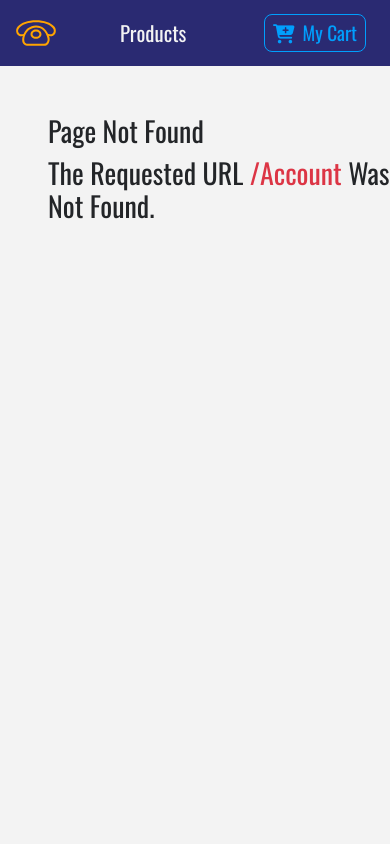
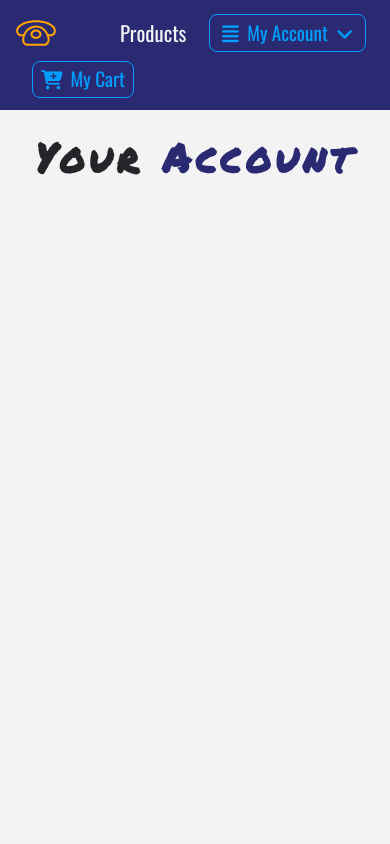
Before and after one commit to xzhao229/Taomazon_test, a React (Create React App) app in the folder reactpro/: page /Account in a window 390 px wide. Shown: the top 844 px of the page. Built offline with nearby package versions, Linux system fonts and the light colour scheme.

Commit message:
login modal added

```diff
--- a/reactpro/src/App.js
+++ b/reactpro/src/App.js
@@ -9,6 +9,10 @@ import Cart from './component/Cart';  //not /Cart/Cart due to package.json
 import Default from './component/Default';
 import Modal from './component/Modal';
 import Footer from './component/Footer';
+import Account from './component/Account';
+import LogIn from './component/LogIn';
+
+
 
 
 class App extends Component{
@@ -21,6 +25,7 @@ class App extends Component{
         <Switch>
           <Route exact path = "/" component = {ProductList} />
           <Route path = "/Details" component = {Details} />
+          <Route path = "/Account" component = {Account} />
           <Route path = "/Cart" component = {Cart} />
           <Route component = {Default} />
         </Switch>
@@ -28,6 +33,7 @@ class App extends Component{
         <Footer />
 
         <Modal />
+        <LogIn />
 
       </React.Fragment>
     );
--- /dev/null
+++ b/reactpro/src/component/Account.js
@@ -0,0 +1,29 @@
+import React, {Component} from 'react';
+import Title from './Title';
+import { ProductConsumer } from '../context';
+import LogIn from './LogIn';
+
+
+export default class Account extends Component{
+	render(){
+		return(
+			<section className="height-full">
+
+				<ProductConsumer>
+
+
+					{value => (
+
+
+						/*use React.Fragment since we can only return one thing*/
+						<React.Fragment>
+							<Title name="your" title="account" />
+						</React.Fragment>
+
+					)}
+				</ProductConsumer>
+			</section>
+
+		)
+	}
+}
--- /dev/null
+++ b/reactpro/src/component/LogIn.js
@@ -0,0 +1,72 @@
+import React, { Component } from 'react'
+import styled from 'styled-components';
+import { ProductConsumer } from '../context';
+import { ButtonContainer } from './Button';
+import { Link } from 'react-router-dom';
+
+export default class LogIn extends Component {
+  render() {
+    return (
+        <ProductConsumer>
+            {(value) => {
+                const { openLogIn, logInOpen, closeLogIn } = value;
+
+                if (!logInOpen) {
+                    return null;
+                } else {
+                    return <ModalContainer>
+                        <div className="container">
+                            <div className="row">
+                                <div id="modal"
+                                    className="col-8 mx-auto col-md-6 col-lg-4 text-center text-capitalize p-5">
+                                    <h4>Please log in</h4>
+                                    <br />
+                                    <div>
+                                        <span>Username: &nbsp;&nbsp;</span>
+                                        <input
+                                          type="text"
+                                        />
+                                    </div>
+                                    <br />
+                                    <div>
+                                        <span>Password: &nbsp;&nbsp;</span>
+                                        <input
+                                          type="password"
+                                        />
+                                    </div>
+                                    <br />
+                                    <Link
+                                        to="/Account"
+                                        onClick={() => {closeLogIn();}}
+                                    >
+                                        <ButtonContainer>
+                                            Log In
+                                        </ButtonContainer>
+                                    </Link>
+
+
+                                </div>
+                            </div>
+                        </div>
+                    </ModalContainer>
+                }
+            }}
+        </ProductConsumer>
+    );
+  }
+}
+
+const ModalContainer = styled.div`
+    position:fixed;
+    top:0;
+    left:0;
+    right:0;
+    bottom:0;
+    background: rgba(0,0,0,0.3);
+    display: flex;
+    align-items: center;
+    justify-content: center;
+    #modal {
+        background: var(--mainWhite);
+    }
+`;
--- a/reactpro/src/component/Navbar.js
+++ b/reactpro/src/component/Navbar.js
@@ -5,9 +5,14 @@ import logo from '../logo.svg';
 import styled from 'styled-components';
 import {ButtonContainer} from './Button';
 // import App from '../App.css';
+import { Button, Dropdown, DropdownMenu, DropdownItem, Progress } from 'reactstrap';
+import { ProductConsumer } from '../context';
+
+
 
 
 export default class Navbar extends Component{
+
 	render(){
 		return(
 
@@ -31,8 +36,31 @@ export default class Navbar extends Component{
 					</li>
 				</ul>
 
+				{/*Search bar*/}
+
+
+				{/*My Account*/}
+				<ProductConsumer>
+					{value => (
+						<Link to="/Account"
+						className='ml-auto'
+						onClick={() => {
+							/*if logged in, directed to account page, if not, ask user to log in*/
+								value.openLogIn();
+							}}
+						>
+							<ButtonContainer>
+								<i className="fa fa-align-justify mx-1"></i> My Account <i className="fa fa-angle-down mx-1"></i>
+
+							</ButtonContainer>
+						</Link>
+					)}
+
+				</ProductConsumer>
+
+
 				{/*Cart*/}
-				<Link to="/Cart" className='ml-auto'>
+				<Link to="/Cart" className='ml-3'>
 					<ButtonContainer>
 						<span className="mr-2">
 							<i className="fas fa-cart-plus" />
--- a/reactpro/src/context.js
+++ b/reactpro/src/context.js
@@ -18,7 +18,8 @@ class ProductProvider extends Component {
 		modalProduct: detailProduct,
 		cartSubTotal: 0,
 		cartTax: 0,
-		cartTotal: 0
+		cartTotal: 0,
+		logInOpen: false
 	};
 
 	//store values of objects into a new array, instead of using reference of obj
@@ -82,6 +83,18 @@ class ProductProvider extends Component {
 	closeModal = () => {
 		this.setState(() => {
 			return {modalOpen: false}
+		})
+	}
+
+	openLogIn = () => {
+		this.setState(() => {
+			return {logInOpen: true}
+		})
+	}
+
+	closeLogIn = () => {
+		this.setState(() => {
+			return {logInOpen: false}
 		})
 	}
 
@@ -205,7 +218,9 @@ class ProductProvider extends Component {
 				increment: this.increment,
 				decrement: this.decrement,
 				removeItem: this.removeItem,
-				clearCart: this.clearCart
+				clearCart: this.clearCart,
+				openLogIn: this.openLogIn,
+				closeLogIn: this.closeLogIn
 			}}>
 
 				{this.props.children}
```
Also changed, not shown: reactpro/package.json (+5 -3 lines), 1 other file (tests, documents, lock files or other folders).
